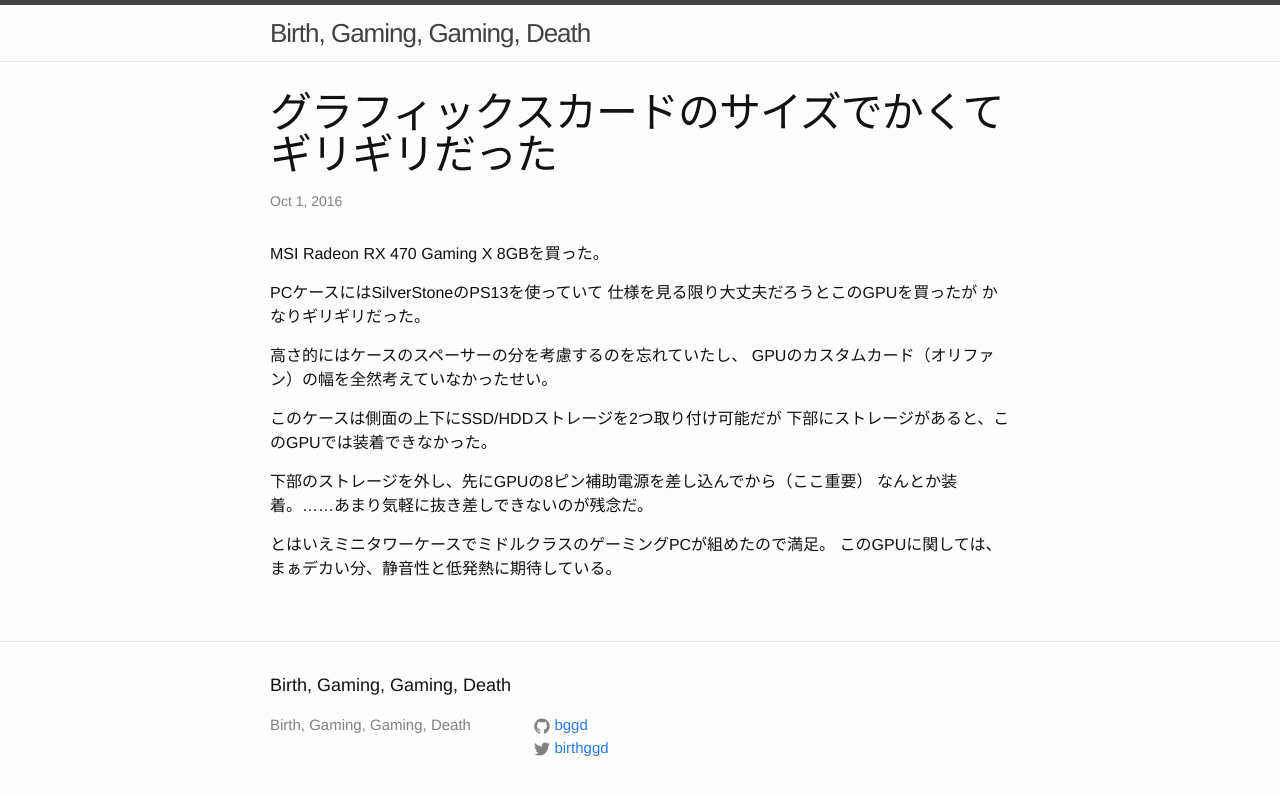
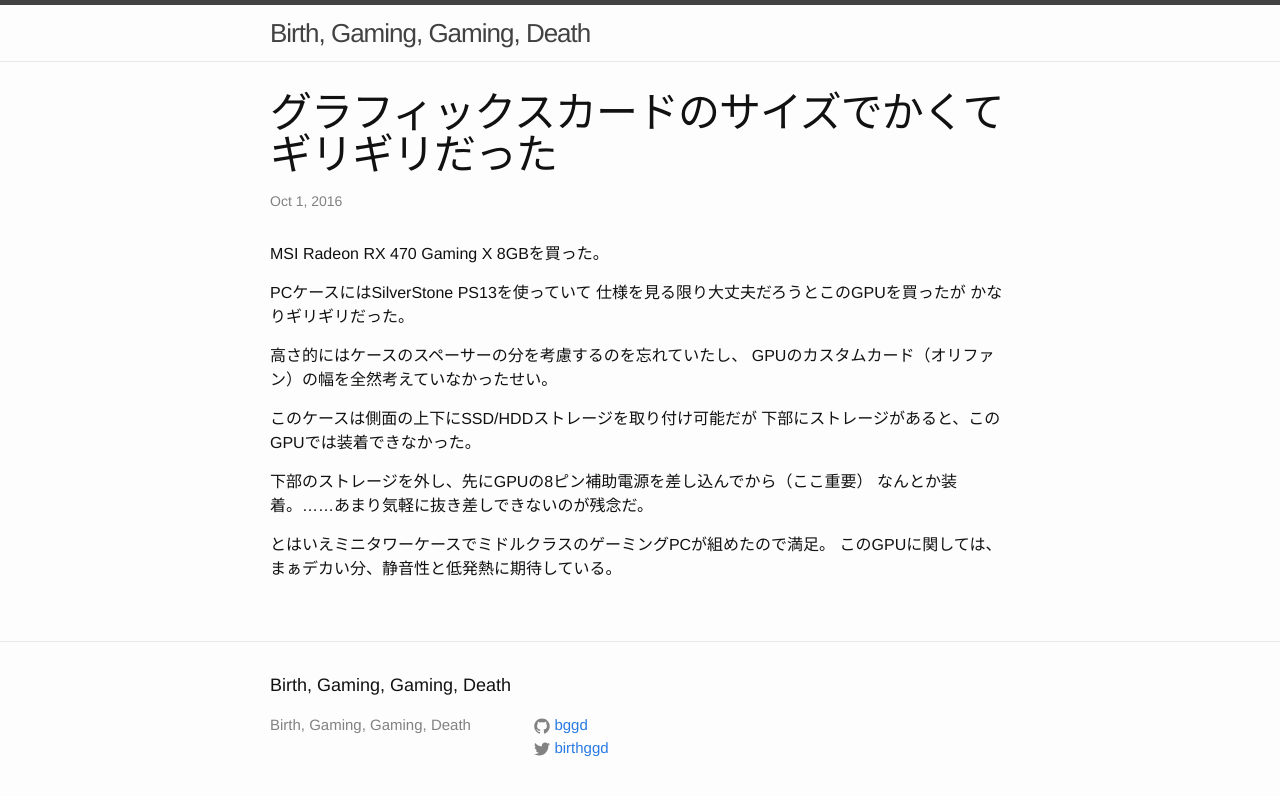
Before and after one commit to bggd/bggd.github.io, a Jekyll site: the page built from _posts/2016-10-01-buygpu.md, in a window 1280 px wide. Shown: the top 796 px of the page. Built offline with Jekyll 4.4.1, drawn with Linux system fonts in a browser that asks for light colours.

Commit message:
Update 2016-10-01-buygpu.md

```diff
--- a/_posts/2016-10-01-buygpu.md
+++ b/_posts/2016-10-01-buygpu.md
@@ -5,14 +5,14 @@ title: "グラフィックスカードのサイズでかくてギリギリだっ
 
 MSI Radeon RX 470 Gaming X 8GBを買った。
 
-PCケースにはSilverStoneのPS13を使っていて
+PCケースにはSilverStone PS13を使っていて
 仕様を見る限り大丈夫だろうとこのGPUを買ったが
 かなりギリギリだった。
 
 高さ的にはケースのスペーサーの分を考慮するのを忘れていたし、
 GPUのカスタムカード（オリファン）の幅を全然考えていなかったせい。
 
-このケースは側面の上下にSSD/HDDストレージを2つ取り付け可能だが
+このケースは側面の上下にSSD/HDDストレージを取り付け可能だが
 下部にストレージがあると、このGPUでは装着できなかった。
 
 下部のストレージを外し、先にGPUの8ピン補助電源を差し込んでから（ここ重要）
```
